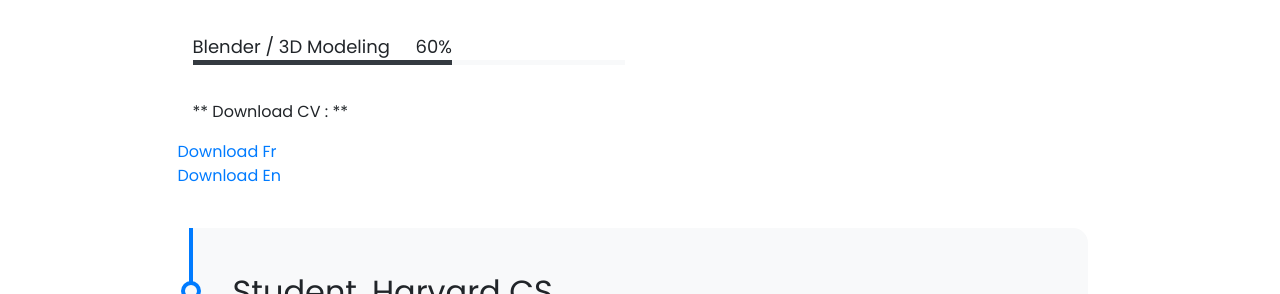
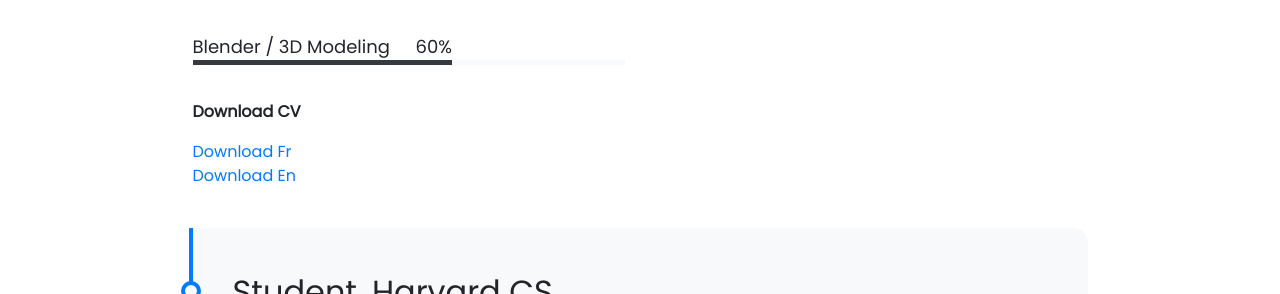
Before and after one commit to snaami/snaami.github.io, a Jekyll site: the page built from pages/about.md, in a window 1280 px wide. Shown: the part 885-1179 px from the top of the page. Built offline with Jekyll 4.4.1, drawn with Linux system fonts in a browser that asks for light colours; nearby versions of some CDN libraries.

```diff
--- a/pages/about.md
+++ b/pages/about.md
@@ -24,15 +24,12 @@ If you like to know more about Sami continue to read my CV below or just use the
 {% include about/skills.html title="" source=site.data.empty-skills %}
 </div>
 
-** Download CV : **
-<div class="row">
+**Download CV**
 <p>
 	 <a class="github-button" href="site.url" data-icon="octicon-cloud-download" aria-label="Download CV FR">Download Fr</a><br>
 	 <a class="github-button" href="site.url" data-icon="octicon-cloud-download" aria-label="Download CV FR">Download En</a><br>
 </p>
 
-</div>
-
 <div class="row">
 {% include about/timeline.html %}
 </div>
```
